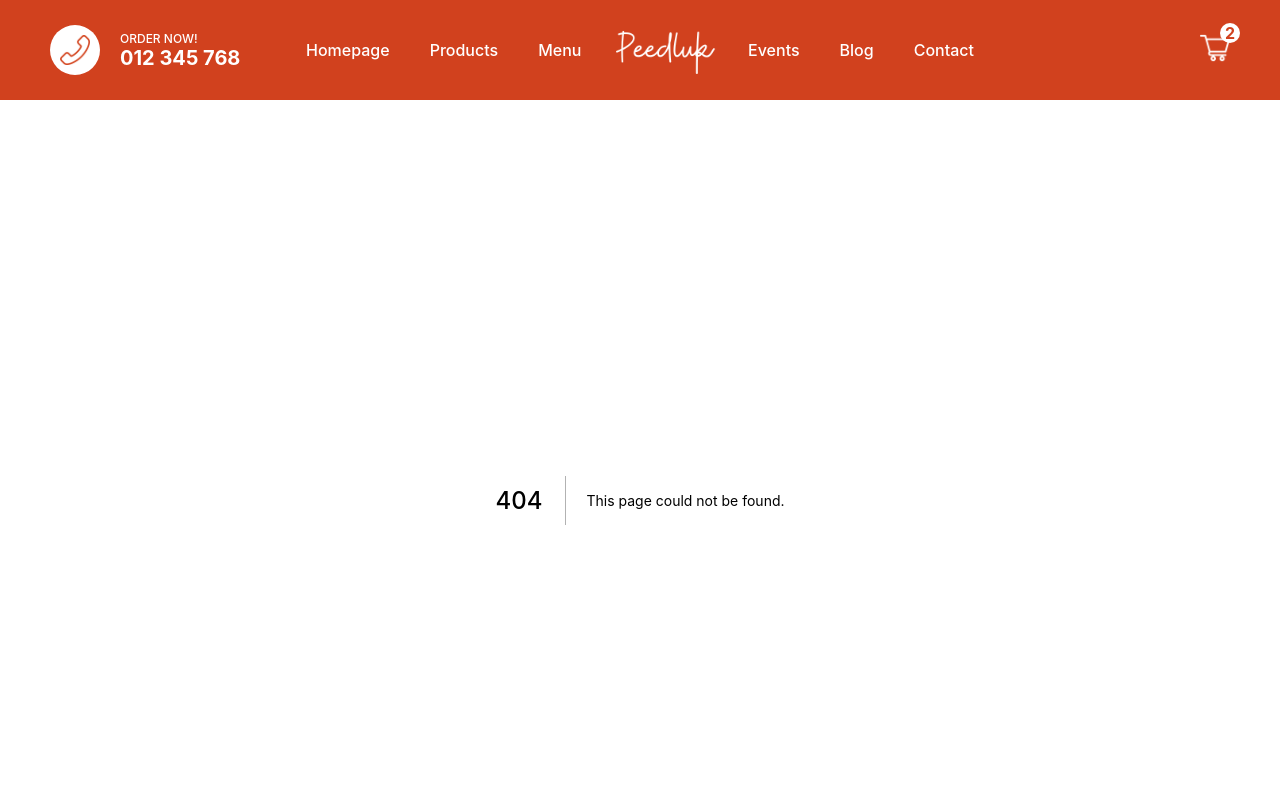
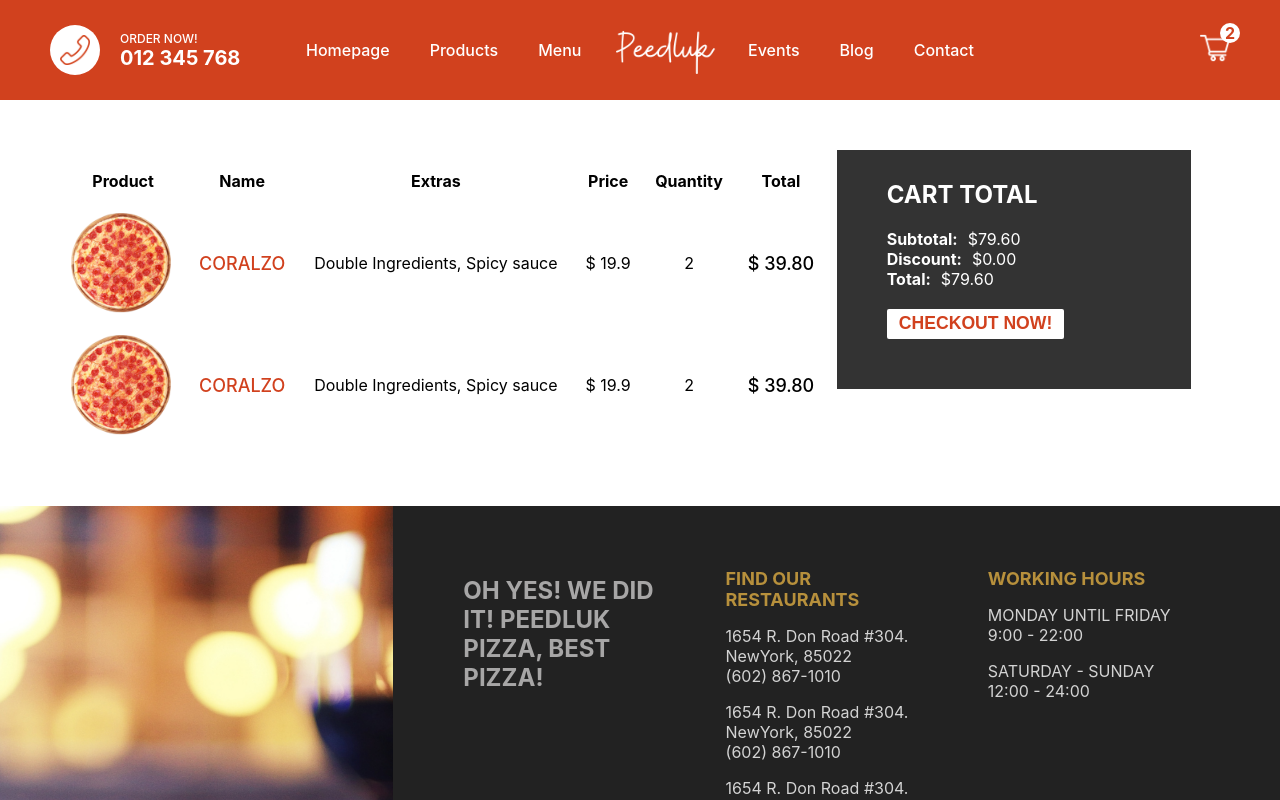
Before and after one commit to kuldp18/peedluk-pizza, a Next.js app: page /cart in a window 1280 px wide. Before the commit this address had no page. Shown: the top 800 px of the page. Built offline with nearby package versions, Linux system fonts and the light colour scheme.

Commit message:
added cart page

```diff
--- /dev/null
+++ b/pages/cart.jsx
@@ -0,0 +1,100 @@
+import Image from 'next/image';
+import styles from '../styles/Cart.module.css';
+
+const Cart = () => {
+  return (
+    <div className={styles.container}>
+      <div className={styles.left}>
+        <table className={styles.table}>
+          <thead>
+            <tr className={styles.tr}>
+              <th>Product</th>
+              <th>Name</th>
+              <th>Extras</th>
+              <th>Price</th>
+              <th>Quantity</th>
+              <th>Total</th>
+            </tr>
+          </thead>
+          <tbody>
+            <tr>
+              <td>
+                <div className={styles.imgContainer}>
+                  <Image
+                    alt=""
+                    src="/img/pizza.png"
+                    layout="fill"
+                    objectFit="cover"
+                  />
+                </div>
+              </td>
+              <td>
+                <span className={styles.name}>CORALZO</span>
+              </td>
+              <td>
+                <span className={styles.extras}>
+                  Double Ingredients, Spicy sauce
+                </span>
+              </td>
+              <td>
+                <span className={styles.price}>$ 19.9</span>
+              </td>
+              <td>
+                <span className={styles.quantity}>2</span>
+              </td>
+              <td>
+                <span className={styles.total}>$ 39.80</span>
+              </td>
+            </tr>
+            <tr>
+              <td>
+                <div className={styles.imgContainer}>
+                  <Image
+                    alt=""
+                    src="/img/pizza.png"
+                    layout="fill"
+                    objectFit="cover"
+                  />
+                </div>
+              </td>
+              <td>
+                <span className={styles.name}>CORALZO</span>
+              </td>
+              <td>
+                <span className={styles.extras}>
+                  Double Ingredients, Spicy sauce
+                </span>
+              </td>
+              <td>
+                <span className={styles.price}>$ 19.9</span>
+              </td>
+              <td>
+                <span className={styles.quantity}>2</span>
+              </td>
+              <td>
+                <span className={styles.total}>$ 39.80</span>
+              </td>
+            </tr>
+          </tbody>
+        </table>
+      </div>
+      <div className={styles.right}>
+        <div className={styles.wrapper}>
+          <h2 className={styles.title}>CART TOTAL</h2>
+          <div className={styles.totalText}>
+            <b className={styles.totalTextTitle}>Subtotal:</b>$79.60
+          </div>
+          <div className={styles.totalText}>
+            <b className={styles.totalTextTitle}>Discount:</b>$0.00
+          </div>
+          <div className={styles.totalText}>
+            <b className={styles.totalTextTitle}>Total:</b>$79.60
+          </div>
+          <button className={styles.button}>CHECKOUT NOW!</button>
+        </div>
+      </div>
+    </div>
+  );
+};
+
+export default Cart;
--- /dev/null
+++ b/styles/Cart.module.css
@@ -0,0 +1,66 @@
+.container {
+  padding: 50px;
+  display: flex;
+}
+.left {
+  flex: 2;
+}
+.right {
+  flex: 1;
+}
+.imgContainer {
+  width: 100px;
+  height: 100px;
+  position: relative;
+}
+
+.table {
+  width: 100%;
+  border-spacing: 20px;
+}
+
+.name {
+  font-weight: 500;
+  color: #d1411e;
+  font-size: 18px;
+}
+.total {
+  font-weight: 500;
+  font-size: 18px;
+}
+
+.wrapper {
+  width: 90%;
+  max-height: 300px;
+  background-color: #333;
+  padding: 50px;
+  padding-top: 10px;
+  display: flex;
+  flex-direction: column;
+  justify-content: space-between;
+  color: white;
+}
+
+.totalTextTitle {
+  margin-right: 10px;
+}
+.button {
+  margin-top: 20px;
+  width: 70%;
+  height: 30px;
+  color: #d1411e;
+  background-color: white;
+  font-weight: bold;
+  border: none;
+  font-size: 1.1rem;
+  border-radius: 2px;
+  cursor: pointer;
+}
+.button:hover {
+  background-color: #d1411e;
+  color: white;
+}
+
+.table td {
+  text-align: center;
+}
```
